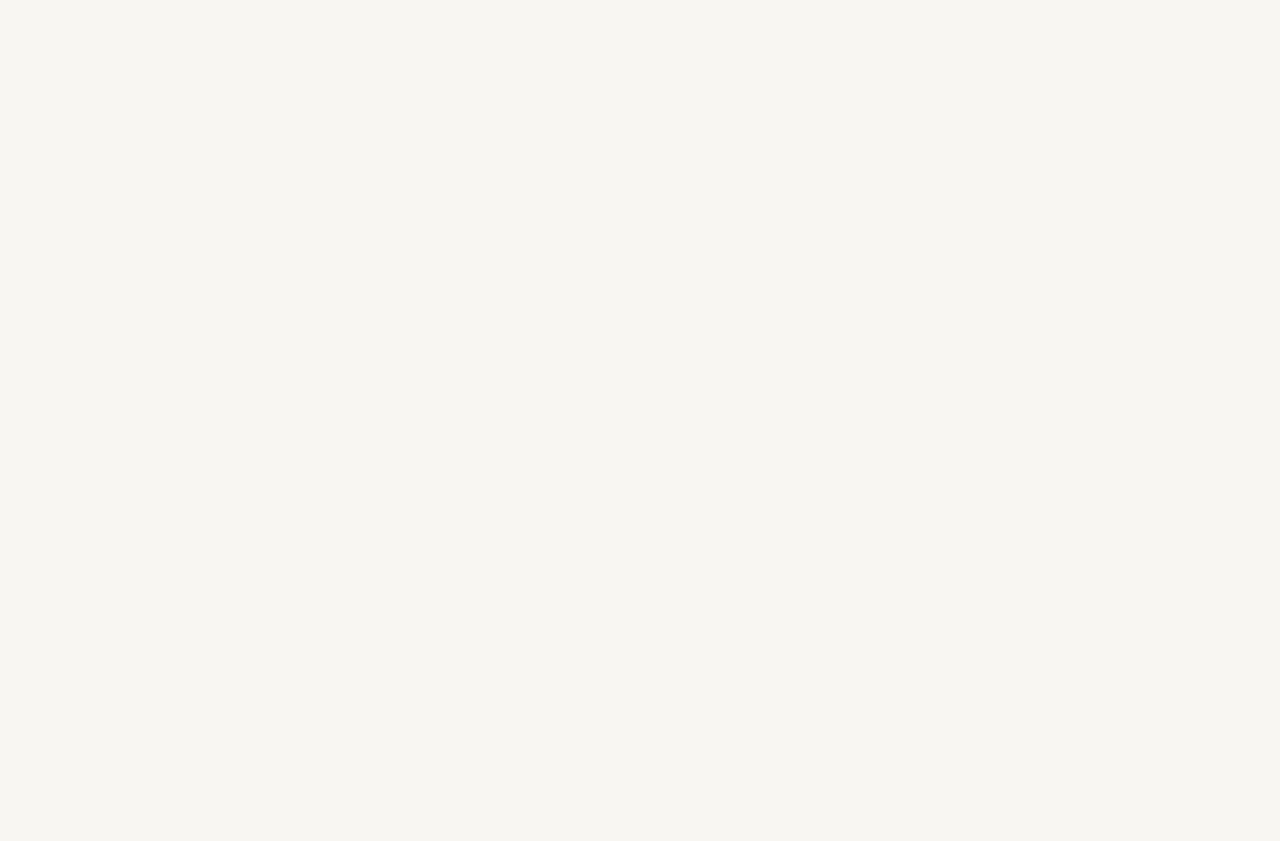
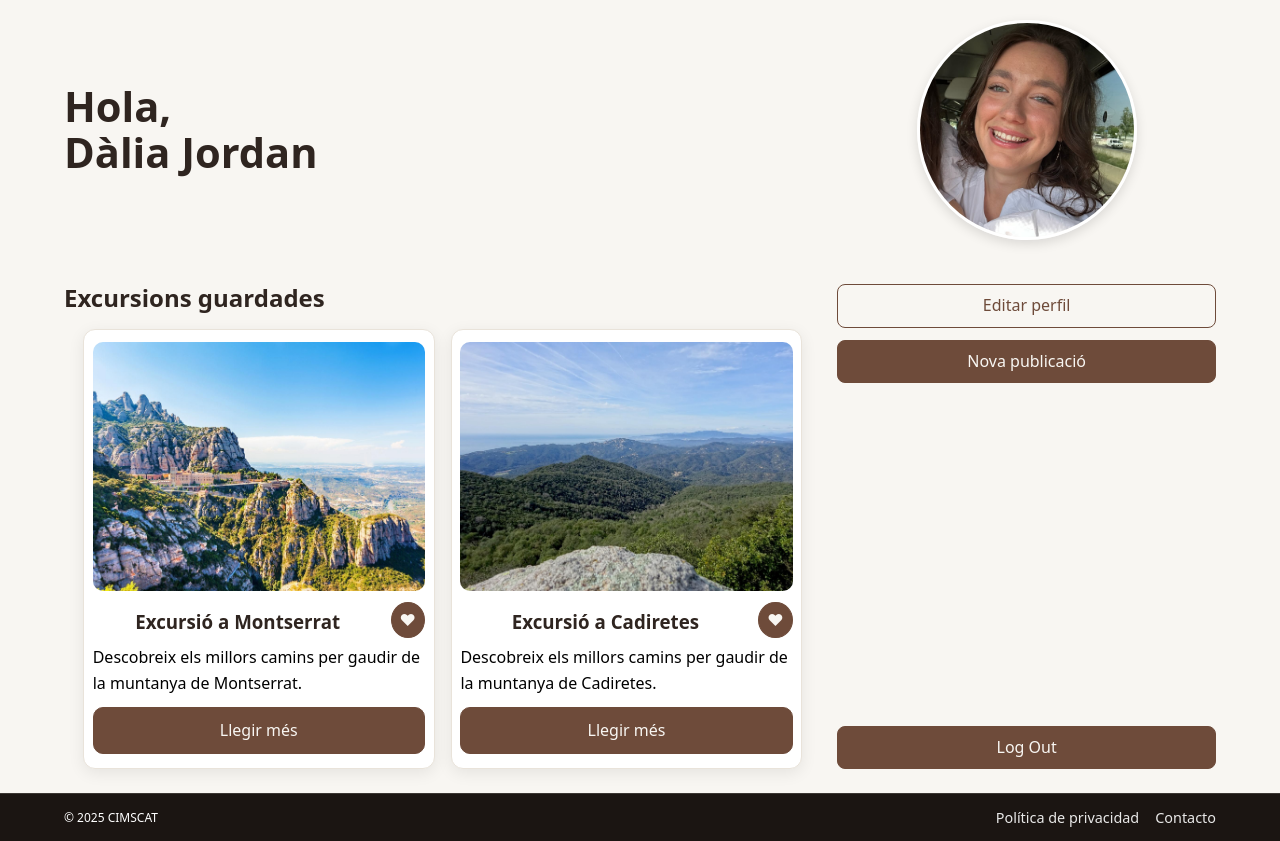
Before and after one commit to danimb14/CimsCat, a plain HTML site: page public/perfil.html in a window 1280 px wide. Before the commit the page ends 800 px from the top, so only its background shows below. Drawn offline with Linux system fonts and the light colour scheme.

Commit message:
feat: Implementació de la pàgina de perfil amb estils

```diff
--- a/public/css/02-layout.css
+++ b/public/css/02-layout.css
@@ -57,13 +57,35 @@
   gap: 16px;
 }
 
+.rejilla-2 {
+  /* Activamos Grid */
+  display: grid;
+
+  /* Dos columnas iguales de ancho */
+  grid-template-columns: 1fr 1fr;
+
+  /* Separación entre elementos de la rejilla */
+  gap: 16px;
+}
+
 .rejilla-3 {
   display: grid;
 
   /* Tres columnas iguales de ancho */
-    grid-template-columns: repeat(3, 1fr);
+  grid-template-columns: 1fr 1fr 1fr;
 
   /* Separación entre columnas/filas */
+  gap: 16px;
+}
+
+.rejilla-2-1 {
+  /* Activamos Grid */
+  display: grid;
+
+  /* Dos columnas (la izquierda dos veces más ancha) */
+  grid-template-columns: 2fr 1fr;
+
+  /* Separación entre elementos de la rejilla */
   gap: 16px;
 }
 
@@ -81,6 +103,15 @@
 @media (max-width: 900px) {
   .rejilla-3 {
     /* De 3 columnas → 1 columna */
+    grid-template-columns: 1fr;
+  }
+}
+
+/* Responsive: apilar en pantalles estretes */
+@media (max-width: 900px) {
+
+  .rejilla-2,
+  .rejilla-2-1 {
     grid-template-columns: 1fr;
   }
 }
--- a/public/css/04-paginas.css
+++ b/public/css/04-paginas.css
@@ -16,11 +16,6 @@
    - Ajustes propios de la portada (index.html)
    ========================= */
 
-/* Título de “Publicacions destacades” en Home */
-.inicio-destacados__titulo {
-    /* Color de título coherente con el diseño del sitio */
-    color: var(--color-titulo);
-}
 
 /* Contenedor de las cards en Home */
 .inicio-destacados__rejilla {
@@ -111,6 +106,79 @@
     }
 }
 
+/* =========================
+   PERFIL
+   Estilos específicos para la página de perfil
+   ========================= */
+/* Contenidor lateral: columna vertical */
+.perfil__lateral {
+    display: flex;
+    flex-direction: column;
+    gap: 12px;
+    align-items: stretch;
+    /* opcional */
+}
+
+/* El grup de dalt no necessita res especial */
+.perfil__lateral_superior {
+    display: grid;
+    /* o block; com prefereixis */
+    gap: 12px;
+}
+
+/* Aquest és el truc: baixa aquest bloc fins al fons */
+.perfil__lateral_inferior {
+    margin-top: auto;
+    /* empeny cap avall */
+    display: grid;
+    /* opcional, per tenir gap si afegeixes més coses */
+    gap: 12px;
+}
+
+/* ===== PERFIL — Banner ===== */
+.perfil__banner {
+  background: var(--color-fondo);
+  padding: 20px 0;
+}
+
+/* Centra verticalment el contingut de la rejilla del banner */
+.perfil__banner .rejilla-2-1 {
+  align-items: center;
+}
+
+/* Text d'entrada */
+.perfil__saludo h1 {
+  color: var(--color-titulo);
+  font-size: clamp(1.8rem, 3.5vw, 2.6rem);
+  line-height: 1.1;
+  margin: 0;
+}
+
+/* Avatar rodó al centre */
+.perfil__avatar {
+  justify-self: center;              /* es col·loca al centre dins la columna 2 */
+  width: 220px;
+  aspect-ratio: 1/1;              /* quadrat sempre */
+  border-radius: 50%;             /* cercle */
+  overflow: hidden;               /* retalla en cercle */
+  border: 3px solid #fff;
+  box-shadow: 0 4px 12px rgba(0,0,0,.12);
+}
+
+.perfil__avatar img {
+  width: 100%;
+  height: 100%;
+  object-fit: cover;              /* retallat sense deformar */
+}
+
+/* Responsive: quan s’apila, centrem l’avatar a sota */
+@media (max-width: 900px) {
+  .perfil__avatar {
+    justify-self: center;
+    margin-top: 12px;
+  }
+}
+
 
 /* =========================
    RECORDATORIO
--- a/public/perfil.html
+++ b/public/perfil.html
@@ -1,5 +1,6 @@
 <!DOCTYPE html>
 <html lang="ca">
+
 <head>
     <meta charset="UTF-8">
     <meta name="viewport" content="width=device-width, initial-scale=1.0">
@@ -9,7 +10,80 @@
     <link rel="stylesheet" href="css/03-componentes.css" />
     <link rel="stylesheet" href="css/04-paginas.css" />
 </head>
+
 <body>
+    <header class="perfil__banner">
+        <div class="contenedor">
+            <div class="rejilla-2-1">
+                <div class="perfil__saludo">
+                    <h1>Hola,<br>Dàlia Jordan</h1>
+                </div>
+                <div class="perfil__avatar">
+                    <img src="./img/avatar.jpg" alt="Avatar d'usuari">
+                </div>
+            </div>
+        </div>
+    </header>
+
+
+    <section class="seccion seccion--suave">
+        <div class="contenedor">
+            <div class="rejilla-2-1">
+                <div>
+                    <h2 class="seccion__titulo">Excursions guardades</h2>
+
+                    <div class="rejilla-2 inicio-destacados__rejilla">
+                        <article class="tarjeta">
+                            <img class="tarjeta__imagen" src="./img/montserrat.jpg" alt="Imatge de Montserrat">
+                            <div class="tarjeta__encabezado">
+                                <h3 class="tarjeta__titulo">Excursió a Montserrat</h3>
+                                <button class="boton-corazon" aria-label="Afegir als preferits">♥</button>
+                            </div>
+                            <p class="tarjeta__texto">Descobreix els millors camins per gaudir de la muntanya de
+                                Montserrat.
+                            </p>
+                            <a class="tarjeta__cta" href="publicacio.html">Llegir més</a>
+                        </article>
+                        <article class="tarjeta">
+                            <img class="tarjeta__imagen" src="./img/cadiretes.jpg" alt="Imatge de Cadiretes">
+                            <div class="tarjeta__encabezado">
+                                <h3 class="tarjeta__titulo">Excursió a Cadiretes</h3>
+                                <button class="boton-corazon" aria-label="Afegir als preferits">♥</button>
+                            </div>
+                            <p class="tarjeta__texto">Descobreix els millors camins per gaudir de la muntanya de
+                                Cadiretes.
+                            </p>
+                            <a class="tarjeta__cta" href="publicacio.html">Llegir més</a>
+                        </article>
+                    </div>
+                </div>
+
+                <aside class="perfil__lateral">
+                    <div class="perfil__lateral_superior">
+                        <a class="boton boton--contraste" href="editperfil.html">Editar perfil</a>
+                        <a class="boton boton--marca" href="novapublicacio.html">Nova publicació</a>
+                    </div>
+
+                    <div class="perfil__lateral_inferior">
+                        <a class="boton boton--marca" href="">Log Out</a>
+                    </div>
+                </aside>
+
+            </div>
+        </div>
+    </section>
+
+
+    <footer class="pie">
+        <div class="contenedor pie__contenido">
+            <small>© 2025 CIMSCAT</small>
+            <nav class="pie__enlaces" aria-label="Enlaces legales">
+                <a href="/privacidad.html">Política de privacidad</a>
+                <a href="/contacto.html">Contacto</a>
+            </nav>
+        </div>
+    </footer>
 
 </body>
+
 </html>
```
Also changed, not shown: public/index.html (+1 -1 lines), public/img/Avatar.jpg (added), public/novapublicacio.html (added). Lines whose indentation alone changed are shown as unchanged.
